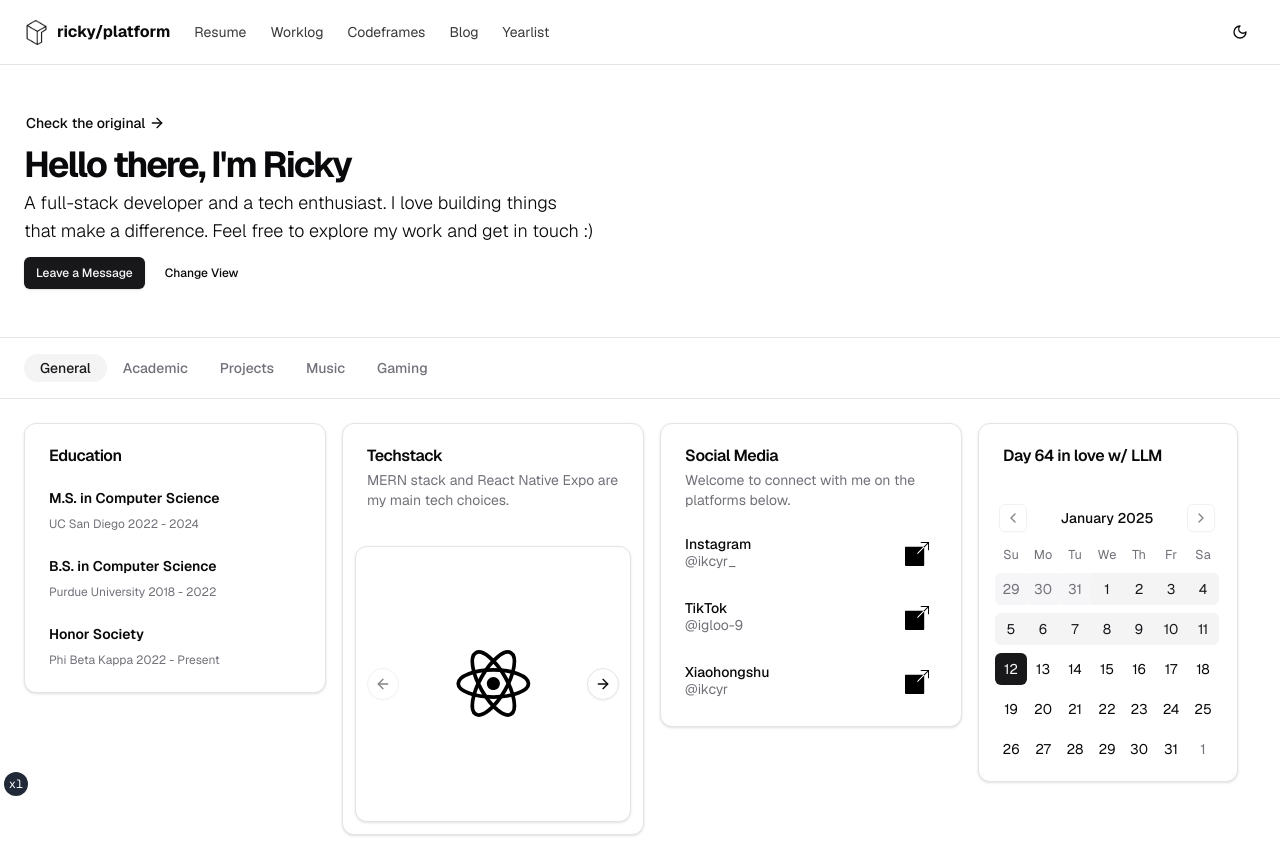
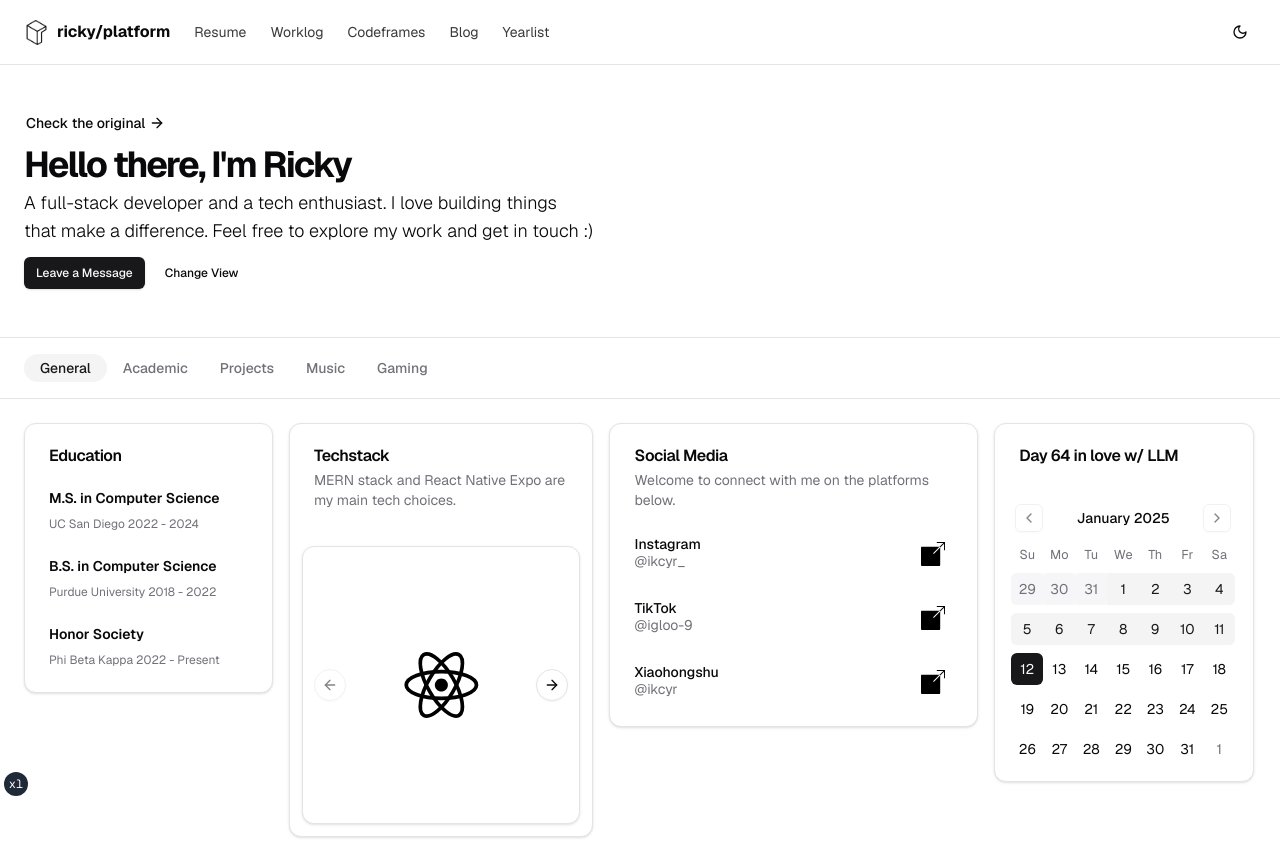
Before and after one commit to igloo-9/nihao-woshiricky, a Next.js app: page / in a window 1280 px wide. Built offline with nearby package versions, Linux system fonts and the light colour scheme.

Commit message:
refactor: adjust grid of the general section for better layout capability

```diff
--- a/components/cards/calendar.jsx
+++ b/components/cards/calendar.jsx
@@ -11,7 +11,6 @@ const daysDifference = differenceInDays(today, start)
 
 export function CardsCalendar() {
   return (
-    <div>
     <Card className="max-w-[260px]">
       <CardHeader>
         <CardTitle>Day {daysDifference} in love w/ LLM</CardTitle>
@@ -28,6 +27,5 @@ export function CardsCalendar() {
         />
       </CardContent>
     </Card>
-    </div>
   )
 }
--- a/components/cards/education.jsx
+++ b/components/cards/education.jsx
@@ -4,7 +4,6 @@ import { Card, CardContent, CardHeader, CardTitle } from '@/components/ui/card'
 
 export function CardsEducation() {
   return (
-    <div>
     <Card>
       <CardHeader>
         <CardTitle>Education</CardTitle>
@@ -28,6 +27,5 @@ export function CardsEducation() {
         </p>
       </CardContent>
     </Card>
-    </div>
   )
 }
--- a/components/cards/index.jsx
+++ b/components/cards/index.jsx
@@ -1,29 +1,31 @@
-'use client'
-
-import { useState, useEffect } from 'react'
-
 import { CardsEducation } from '@/components/cards/education'
 import { CardsTechstack } from '@/components/cards/techstack'
 import { CardsSocialMedia } from '@/components/cards/social-media'
 import { CardsCalendar } from '@/components/cards/calendar'
 
 export function CardsDemo() {
-  const [mounted, setMounted] = useState(false)
-
-  useEffect(() => {
-    setMounted(true)
-  }, [])
-
-  if (!mounted) {
-    return null
-  }
-
   return (
-    <div className="grid grid-cols-1 sm:grid-cols-2 lg:grid-cols-4 gap-4">
-      <CardsEducation />
-      <CardsTechstack />
-      <CardsSocialMedia />
-      <CardsCalendar />
+    <div className="md:grids-col-2 grid md:gap-4 lg:grid-cols-10 xl:grid-cols-11 xl:gap-8">
+      <div className="space-y-4 lg:col-span-5 xl:col-span-5 xl:space-y-4">
+        <div className="grid gap-4 md:grid-cols-2 lg:grid-cols-1 xl:grid-cols-[45%_55%]">
+          <div className="self-start">
+            <CardsEducation />
+          </div>
+          <div className="self-start">
+            <CardsTechstack />
+          </div>
+        </div>
+      </div>
+      <div className="space-y-4 lg:col-span-5 xl:col-span-6 xl:space-y-4">
+        <div className="grid gap-4 md:grid-cols-2 lg:grid-cols-1 xl:grid-cols-[55%_45%]">
+          <div className="self-start">
+            <CardsSocialMedia />
+          </div>
+          <div className="self-start">
+            <CardsCalendar />
+          </div>
+        </div>
+      </div>
     </div>
   )
 }
--- a/components/cards/social-media.jsx
+++ b/components/cards/social-media.jsx
@@ -27,7 +27,6 @@ export function CardsSocialMedia() {
   }
 
   return (
-    <div>
     <Card>
       <CardHeader>
         <CardTitle>Social Media</CardTitle>
@@ -107,6 +106,5 @@ export function CardsSocialMedia() {
         </div>
       </CardContent>
     </Card>
-    </div>
   )
 }
--- a/components/cards/techstack.jsx
+++ b/components/cards/techstack.jsx
@@ -43,7 +43,6 @@ export function CardsTechstack() {
   ]
 
   return (
-    <div>
     <Card>
       <CardHeader>
         <CardTitle>Techstack</CardTitle>
@@ -74,6 +73,5 @@ export function CardsTechstack() {
         <CarouselNext className="absolute right-0 mr-6" />
       </Carousel>
     </Card>
-    </div>
   )
 }
```
Lines whose indentation alone changed are shown as unchanged.
